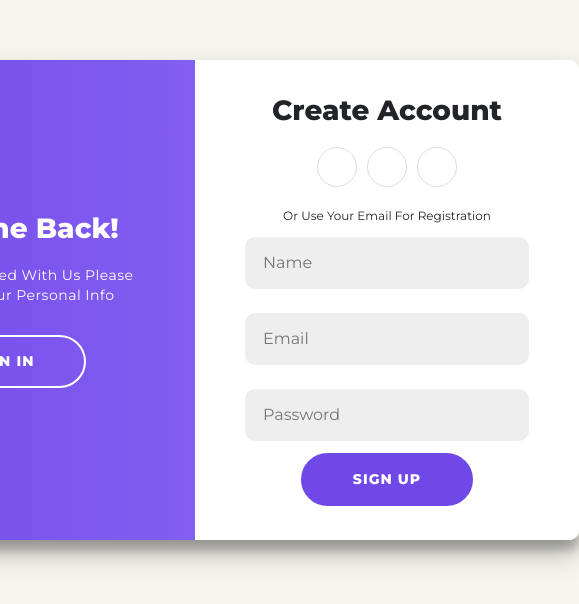
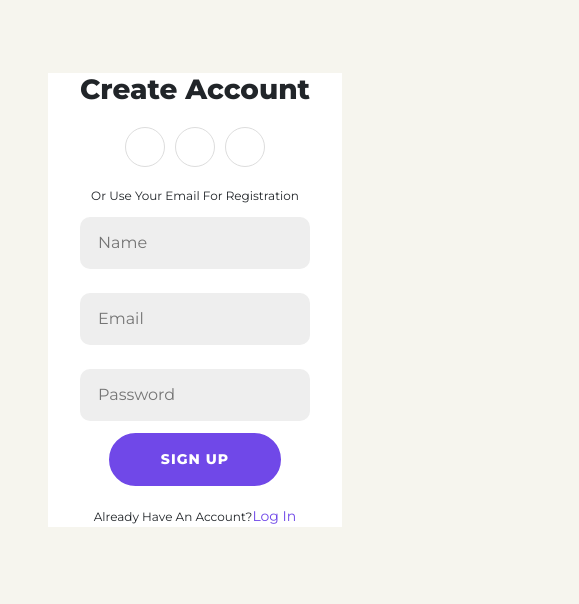
Before and after one commit to ITIFinalProject/final-project-web, a React (Vite) app: page / in a window 390 px wide. Shown: the part 122-726 px from the top of the page, 579 px wide, since content can reach past the window. Built offline with nearby package versions, Linux system fonts and the light colour scheme; the HTML template or start-up script is replaced by a standard one.

Commit message:
Update Login / SignUp Pages Style

```diff
--- a/src/components/AuthContainer.jsx
+++ b/src/components/AuthContainer.jsx
@@ -1,32 +1,78 @@
-import { useState, useEffect } from "react";
+import React, { useState, useEffect, useCallback } from "react";
 import LoginForm from "./LoginForm";
 import SignUpForm from "./SignUpForm";
 import "../styles/auth.css";
 
+const SMALL_SCREEN_BREAKPOINT = 675;
+
 const AuthContainer = ({ initialView = "signin" }) => {
-  const [isRightPanelActive, setIsRightPanelActive] = useState(
+  const [isMobileView, setIsMobileView] = useState(
+    window.innerWidth <= SMALL_SCREEN_BREAKPOINT
+  );
+  const [isSignUpActive, setIsSignUpActive] = useState(
     initialView === "signup"
   );
+
+  const handleResize = useCallback(() => {
+    setIsMobileView(window.innerWidth <= SMALL_SCREEN_BREAKPOINT);
+  }, []);
+
   useEffect(() => {
-    setIsRightPanelActive(initialView === "signup");
+    setIsMobileView(window.innerWidth <= SMALL_SCREEN_BREAKPOINT);
+    window.addEventListener("resize", handleResize);
+
+    return () => window.removeEventListener("resize", handleResize);
+  }, [handleResize]);
+
+  useEffect(() => {
+    setIsSignUpActive(initialView === "signup");
   }, [initialView]);
 
   const handleSignUpClick = () => {
-    setIsRightPanelActive(true);
+    setIsSignUpActive(true);
   };
 
   const handleSignInClick = () => {
-    setIsRightPanelActive(false);
+    setIsSignUpActive(false);
   };
 
   return (
     <div
-      className={`container ${isRightPanelActive ? "right-panel-active" : ""}`}
+      className={`container ${
+        !isMobileView && isSignUpActive ? "right-panel-active" : ""
+      }`}
       id="container"
     >
+      {isMobileView ? (
+        <>
+          {isSignUpActive ? <SignUpForm /> : <LoginForm />}
+          <div
+            style={{
+              textAlign: "center",
+              marginTop: 20,
+              width: "100%",
+              padding: "0 20px",
+              fontSize: "14px",
+            }}
+          >
+            {isSignUpActive ? (
+              <>
+                <span>Already have an account?</span>
+                <a onClick={handleSignInClick}>Log In</a>
+              </>
+            ) : (
+              <>
+                <span>Don't have an account?</span>
+                <a onClick={handleSignUpClick}>Sign Up</a>
+              </>
+            )}
+          </div>
+        </>
+      ) : (
+        // Desktop view: Show both forms with overlay logic
+        <>
           <SignUpForm />
           <LoginForm />
-
           {/* Overlay */}
           <div className="overlay-container">
             <div className="overlay">
@@ -35,19 +81,29 @@ const AuthContainer = ({ initialView = "signin" }) => {
                 <p>
                   To keep connected with us please login with your personal info
                 </p>
-            <button className="ghost" id="signIn" onClick={handleSignInClick}>
-              Sign In
+                <button
+                  className="ghost"
+                  id="signIn"
+                  onClick={handleSignInClick}
+                >
+                  Log In
                 </button>
               </div>
               <div className="overlay-panel overlay-right">
                 <h1>Hello, Friend!</h1>
                 <p>Enter your personal details and start journey with us</p>
-            <button className="ghost" id="signUp" onClick={handleSignUpClick}>
+                <button
+                  className="ghost"
+                  id="signUp"
+                  onClick={handleSignUpClick}
+                >
                   Sign Up
                 </button>
               </div>
             </div>
           </div>
+        </>
+      )}
     </div>
   );
 };
--- a/src/components/LoginForm.jsx
+++ b/src/components/LoginForm.jsx
@@ -2,7 +2,7 @@ const LoginForm = () => {
   return (
     <div className="form-container sign-in-container">
       <form>
-        <h1>Sign in</h1>
+        <h1>Log in</h1>
         <div className="social-container">
           <a href="#" className="social">
             <i className="fab fa-facebook-f"></i>
@@ -18,7 +18,7 @@ const LoginForm = () => {
         <input type="email" placeholder="Email" />
         <input type="password" placeholder="Password" />
         <a href="#">Forgot your password?</a>
-        <button>Sign In</button>
+        <button>Log In</button>
       </form>
     </div>
   );
--- a/src/styles/auth.css
+++ b/src/styles/auth.css
@@ -42,6 +42,8 @@ a {
   font-size: 14px;
   text-decoration: none !important;
   margin: 15px 0;
+  transition: color 0.3s ease;
+  cursor: pointer;
 }
 
 button {
@@ -210,6 +212,44 @@ input {
   transition: transform 0.6s ease-in-out;
 }
 
+/* Responsive Styles for Small Screens */
+@media (max-width: 675px) {
+  .container {
+    width: 100%;
+    min-width: unset;
+    min-height: unset;
+    box-shadow: none;
+    border-radius: 0;
+  }
+  .form-container,
+  .sign-in-container,
+  .sign-up-container {
+    position: static;
+    width: 100%;
+    height: auto;
+    left: unset;
+    top: unset;
+    z-index: unset;
+    opacity: 1 !important;
+    transform: none !important;
+    animation: none !important;
+  }
+  .overlay-container,
+  .overlay {
+    display: none !important;
+  }
+  .form-container {
+    box-shadow: none;
+    border-radius: 0;
+    padding: 0 10px;
+  }
+  form {
+    padding: 0 10px;
+    min-width: 0;
+    width: 100%;
+  }
+}
+
 .overlay-left {
   transform: translateX(-20%);
 }
```
Lines whose indentation alone changed are shown as unchanged.
